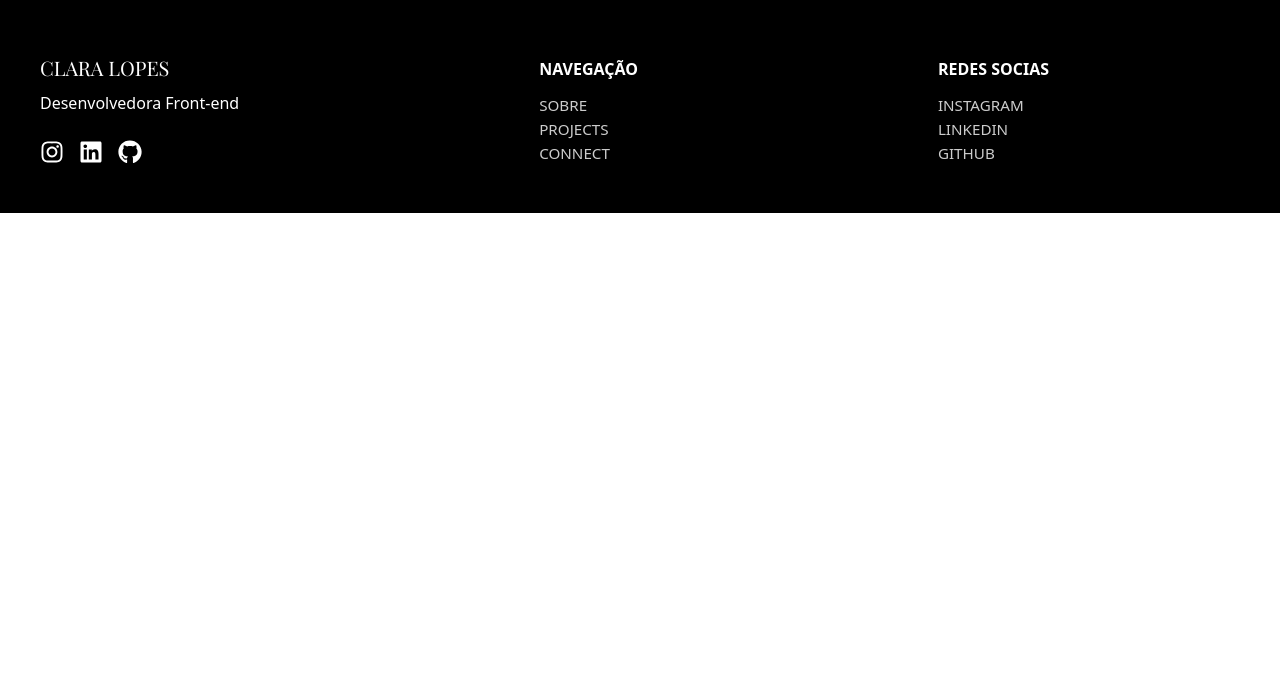
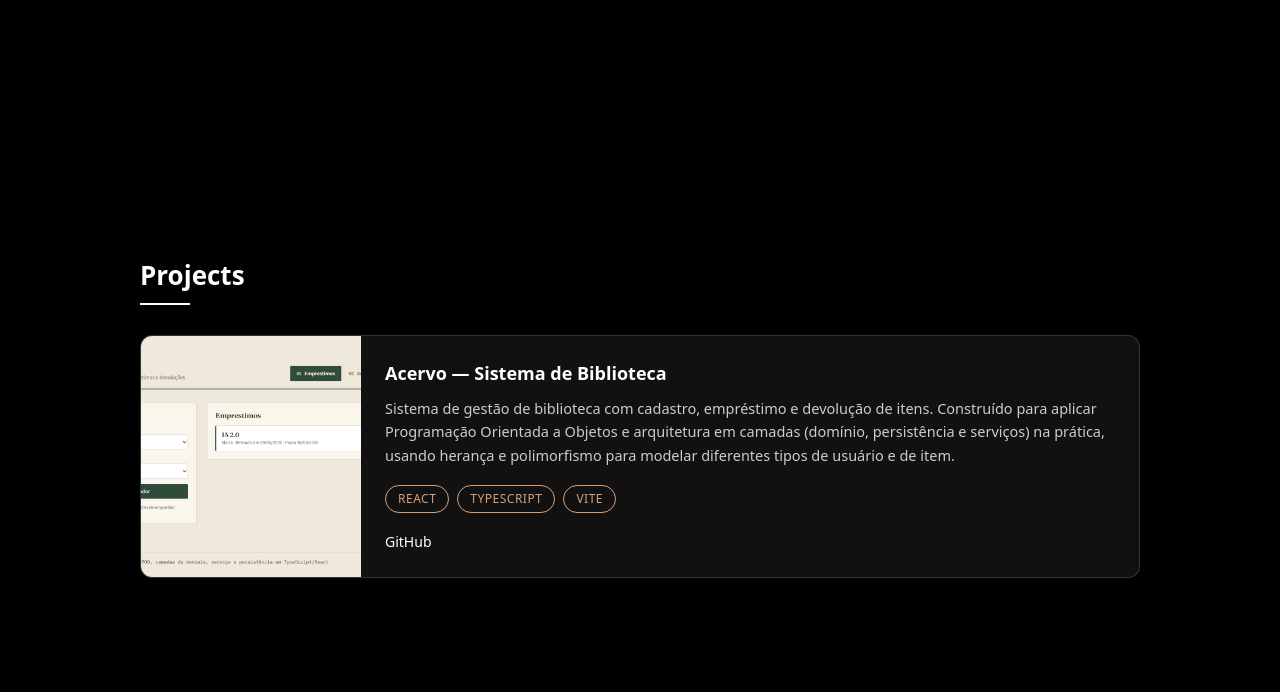
Before and after one commit to mariaclaraferr2007/portifolio, a React (Vite) app: page / in a window 1280 px wide. Shown: the part 1648-2340 px from the top of the page. Before the commit the page ends 1861 px from the top, so only its background shows below. Built offline with nearby package versions, Linux system fonts and the light colour scheme.

Commit message:
algumas alterações

```diff
--- a/src/App.jsx
+++ b/src/App.jsx
@@ -5,6 +5,7 @@ import React, { useState, useEffect } from "react";
 import Hero from "./components/Hero/Hero";
 import About from "./components/About/About";
 import Circle from "./components/Circle/Circle";
+import Projects from "./components/Project/Projects";
 
 function App() {
   const [activeSection, setActiveSection] = useState("hero");
@@ -51,6 +52,7 @@ function App() {
       </nav>
       <Hero />
       <About />
+      <Projects />
       <Footer />
       <Circle activeSection={activeSection} />
     </div>
--- /dev/null
+++ b/src/components/Project/ProjectCard.jsx
@@ -0,0 +1,41 @@
+import React from "react";
+
+const ProjectCard = ({ project }) => {
+  return (
+    <div className="project-card">
+      {project.image && (
+        <div className="project-image">
+          <img src={project.image} alt={project.title} />
+        </div>
+      )}
+
+      <div className="project-info">
+        <h3>{project.title}</h3>
+        <p>{project.description}</p>
+
+        <div className="project-tech">
+          {project.tech.map((item) => (
+            <span key={item} className="tech-tag">
+              {item}
+            </span>
+          ))}
+        </div>
+
+        <div className="project-links">
+          {project.github && (
+            <a href={project.github} target="_blank" rel="noreferrer">
+              GitHub
+            </a>
+          )}
+          {project.demo && (
+            <a href={project.demo} target="_blank" rel="noreferrer">
+              Live Demo
+            </a>
+          )}
+        </div>
+      </div>
+    </div>
+  );
+};
+
+export default ProjectCard;
--- /dev/null
+++ b/src/components/Project/Projects.css
@@ -0,0 +1,145 @@
+.projects-container {
+  display: flex;
+  align-items: center;
+  justify-content: center;
+  background-color: #000000;
+  color: white;
+  padding: 60px 40px;
+  border-radius: 10px;
+  position: relative;
+  min-height: 100vh;
+}
+
+.projects-content {
+  width: 100%;
+  max-width: 1000px;
+}
+
+.projects-content h2 {
+  font-size: 26px;
+  font-weight: bold;
+}
+
+.projects-content hr {
+  width: 50px;
+  border: 1px solid white;
+  margin: 8px 0 30px;
+}
+
+.projects-grid {
+  display: grid;
+  grid-template-columns: repeat(auto-fit, minmax(280px, 1fr));
+  gap: 24px;
+}
+
+.project-card {
+  display: flex;
+  align-items: stretch;
+  background-color: #111111;
+  border: 1px solid rgba(255, 255, 255, 0.15);
+  border-radius: 12px;
+  overflow: hidden;
+  text-align: left;
+  transition:
+    border-color 0.3s,
+    transform 0.3s;
+}
+
+.project-card:hover {
+  border-color: #db9f75;
+  transform: translateY(-4px);
+}
+
+.project-image {
+  flex: 0 0 220px;
+  overflow: hidden;
+}
+
+.project-image img {
+  width: 100%;
+  height: 100%;
+  object-fit: cover;
+  transition: transform 0.4s ease;
+}
+
+.project-card:hover .project-image img {
+  transform: scale(1.05);
+}
+
+.project-info {
+  padding: 24px;
+  display: flex;
+  flex-direction: column;
+  justify-content: center;
+}
+
+.project-info h3 {
+  font-size: 18px;
+  font-weight: 600;
+  margin-bottom: 10px;
+}
+
+.project-info p {
+  font-size: 14.5px;
+  line-height: 1.6;
+  color: #cccccc;
+  margin-bottom: 18px;
+}
+
+.project-tech {
+  display: flex;
+  flex-wrap: wrap;
+  gap: 8px;
+  margin-bottom: 18px;
+}
+
+.tech-tag {
+  font-size: 12px;
+  letter-spacing: 0.5px;
+  text-transform: uppercase;
+  color: #db9f75;
+  border: 1px solid #db9f75;
+  border-radius: 20px;
+  padding: 4px 12px;
+}
+
+.project-links {
+  display: flex;
+  gap: 18px;
+}
+
+.project-links a {
+  color: white;
+  font-size: 14px;
+  font-weight: 500;
+  text-decoration: none;
+  border-bottom: 1px solid transparent;
+  transition:
+    color 0.3s,
+    border-color 0.3s;
+}
+
+.project-links a:hover {
+  color: #db9f75;
+  border-color: #db9f75;
+}
+
+@media (max-width: 768px) {
+  .projects-container {
+    padding: 40px 20px;
+    min-height: auto;
+  }
+
+  .projects-grid {
+    grid-template-columns: 1fr;
+  }
+
+  .project-card {
+    flex-direction: column;
+  }
+
+  .project-image {
+    flex: 0 0 180px;
+    width: 100%;
+  }
+}
--- /dev/null
+++ b/src/components/Project/Projects.jsx
@@ -0,0 +1,33 @@
+import React from "react";
+import "./Projects.css"; // arquivo de estilo separado
+import ProjectCard from "./ProjectCard";
+
+const projects = [
+  {
+    title: "Acervo — Sistema de Biblioteca",
+    description:
+      "Sistema de gestão de biblioteca com cadastro, empréstimo e devolução de itens. Construído para aplicar Programação Orientada a Objetos e arquitetura em camadas (domínio, persistência e serviços) na prática, usando herança e polimorfismo para modelar diferentes tipos de usuário e de item.",
+    tech: ["React", "TypeScript", "Vite"],
+    github: "https://github.com/seu-usuario/biblioteca-app",
+    demo: "",
+    image: "/biblioteca.png",
+  },
+];
+
+const Projects = () => {
+  return (
+    <div id="projects" className="projects-container">
+      <div className="projects-content">
+        <h2>Projects</h2>
+        <hr />
+        <div className="projects-grid">
+          {projects.map((project) => (
+            <ProjectCard key={project.title} project={project} />
+          ))}
+        </div>
+      </div>
+    </div>
+  );
+};
+
+export default Projects;
```
Also changed, not shown: public/biblioteca.png (added).
